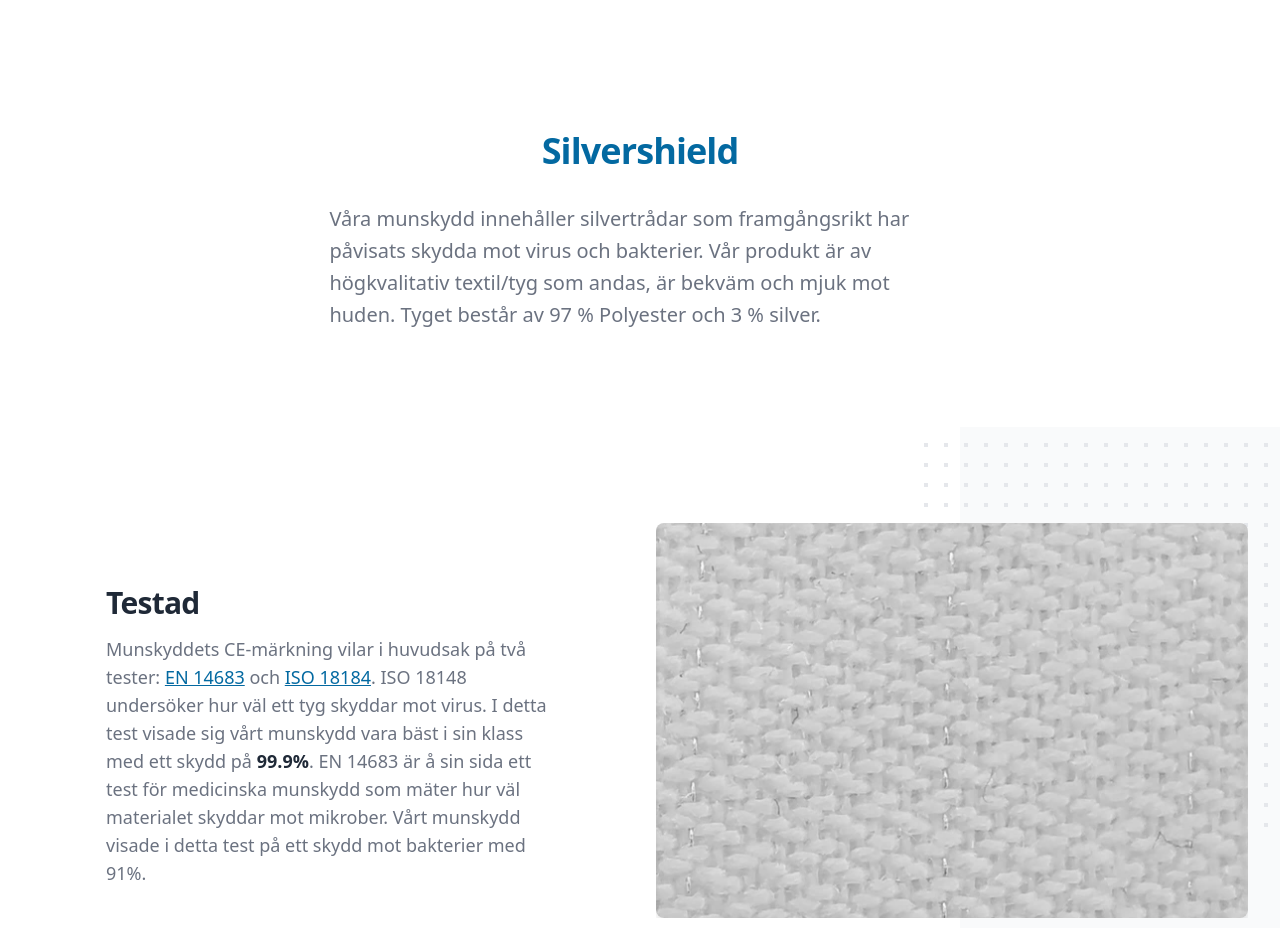
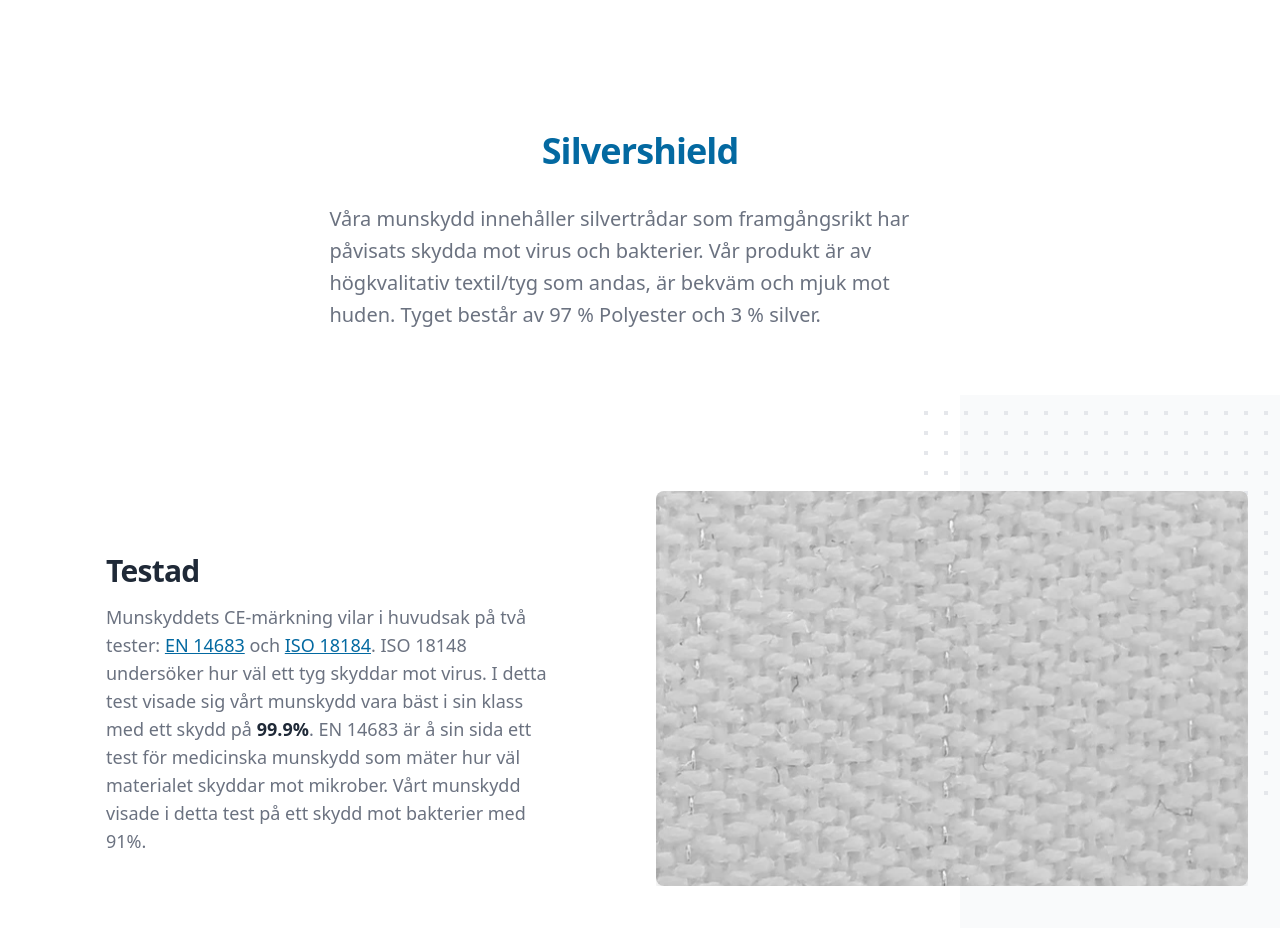
Before and after one commit to serdarsavas/silwear, a Next.js app: page / in a window 1280 px wide. Shown: the part 1180-2108 px from the top of the page. Built offline with nearby package versions, Linux system fonts and the light colour scheme; what @tailwindcss/typography would draw is missing.

Commit message:
change footer color

```diff
--- a/components/Features.js
+++ b/components/Features.js
@@ -5,7 +5,7 @@
   return (
     <>
       <div ref={ref} className='bg-white overflow-hidden'>
-        <div className='text-lg max-w-prose mx-auto pb-16 sm:pb-24 px-6'>
+        <div className='text-lg max-w-prose mx-auto pb-8 md:pb-16 sm:pb-24 px-6'>
           <h2 className='mt-2 text-4xl font-extrabold text-blue-700  tracking-tight text-center'>
             Silvershield
           </h2>
```
